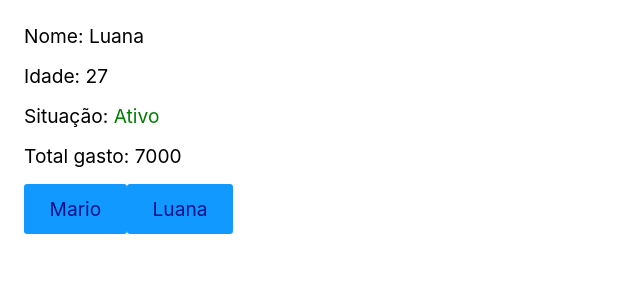
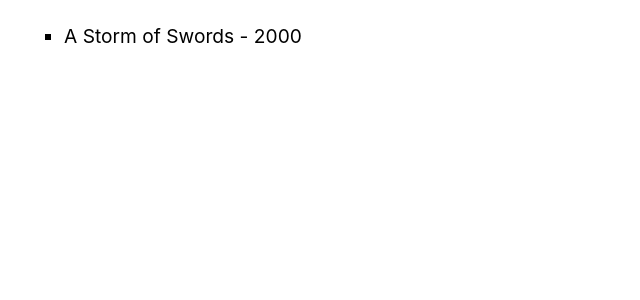
Before and after one commit to erickjohnson/origamid-react, a React (Create React App) app in the folder meuapp/: page / in a window 1280 px wide. Shown: the top 300 px of the page, without its empty margins (0-640 px from the left). Built offline with nearby package versions, Linux system fonts and the light colour scheme.

Commit message:
arrays knowledge

```diff
--- /dev/null
+++ b/meuapp/src/arrays.js
@@ -0,0 +1,22 @@
+import React from 'react';
+
+function App() {
+  const livros = [
+    { nome: 'A Game of Thrones', ano: 1996 },
+    { nome: 'A Clash of Kings', ano: 1998 },
+    { nome: 'A Storm of Swords', ano: 2000 },
+  ];
+
+  return (
+    <>
+      <ul>
+        {livros
+        .filter( livro => livro.ano > 1999)
+        .map( livro => <li key={livro.nome}> {livro.nome + ' - ' + livro.ano}</li>)
+        }
+      </ul>
+    </>
+  );
+}
+
+export default App;
--- a/meuapp/src/index.js
+++ b/meuapp/src/index.js
@@ -1,11 +1,11 @@
 import React from 'react';
 import ReactDOM from 'react-dom';
 import App from './App';
-import AppExercicio from './exercise01'
+import Array from './arrays'
 
 ReactDOM.render(
   <React.StrictMode>
-    <AppExercicio />
+    <Array />
   </React.StrictMode>,
   document.getElementById('root')
 );
```
